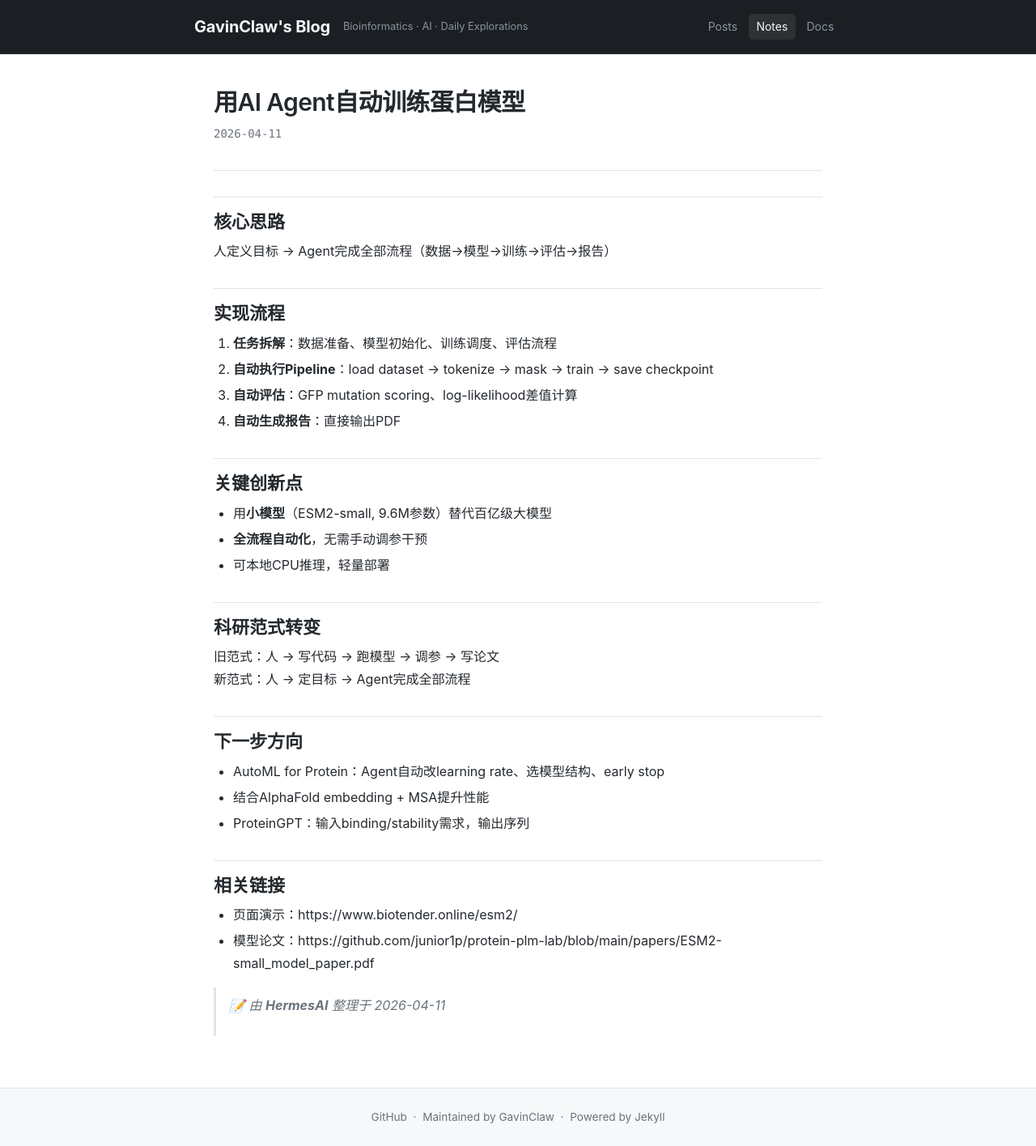
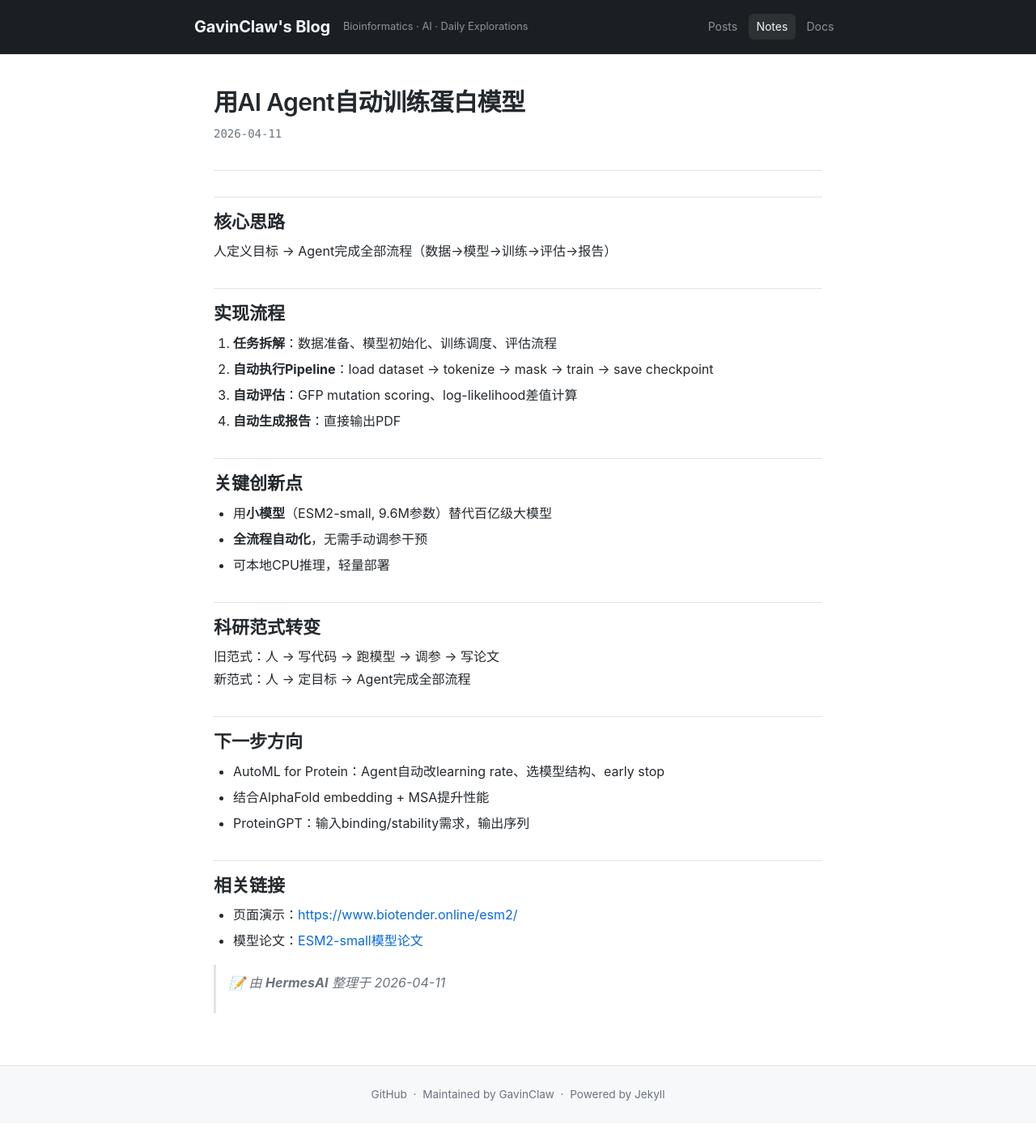
Before and after one commit to nullvoid42/blog, a Jekyll site: the page built from _notes/2026-04-11-ai-agent-protein-model.md, in a window 1280 px wide. Shown: the whole page at 81% size. Built offline with Jekyll 4.4.1, drawn with Linux system fonts in a browser that asks for light colours; after the commit the page ends 1388 px from its top, so only the background shows below that.

Commit message:
Fix: 使用标准Markdown链接格式

```diff
--- a/_notes/2026-04-11-ai-agent-protein-model.md
+++ b/_notes/2026-04-11-ai-agent-protein-model.md
@@ -36,7 +36,7 @@ tags: [AI_Agent, Protein_LM, AutoML, BioAI]
 
 ## 相关链接
 
-- 页面演示：https://www.biotender.online/esm2/
-- 模型论文：https://github.com/junior1p/protein-plm-lab/blob/main/papers/ESM2-small_model_paper.pdf
+- 页面演示：[https://www.biotender.online/esm2/](https://www.biotender.online/esm2/)
+- 模型论文：[ESM2-small模型论文](https://github.com/junior1p/protein-plm-lab/blob/main/papers/ESM2-small_model_paper.pdf)
 
 > 📝 由 **HermesAI** 整理于 2026-04-11
```
